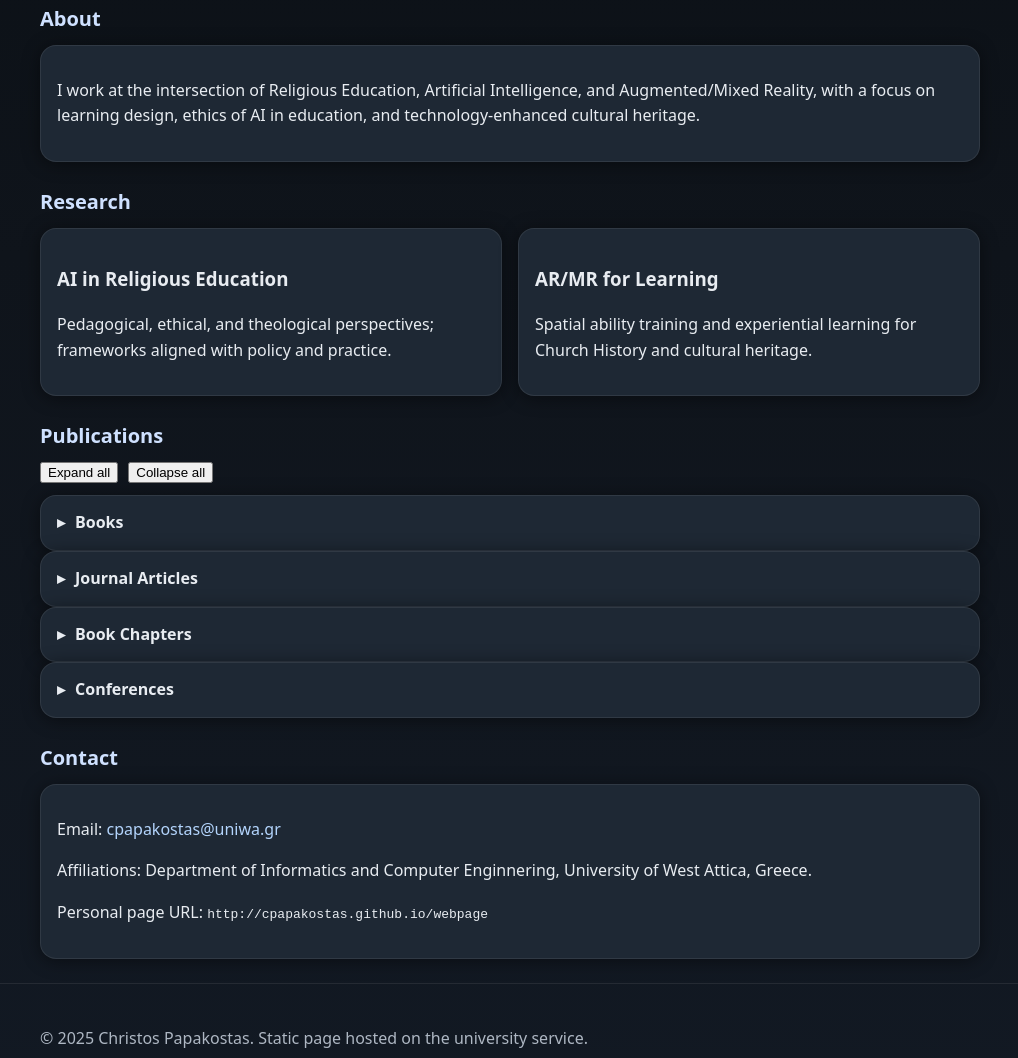
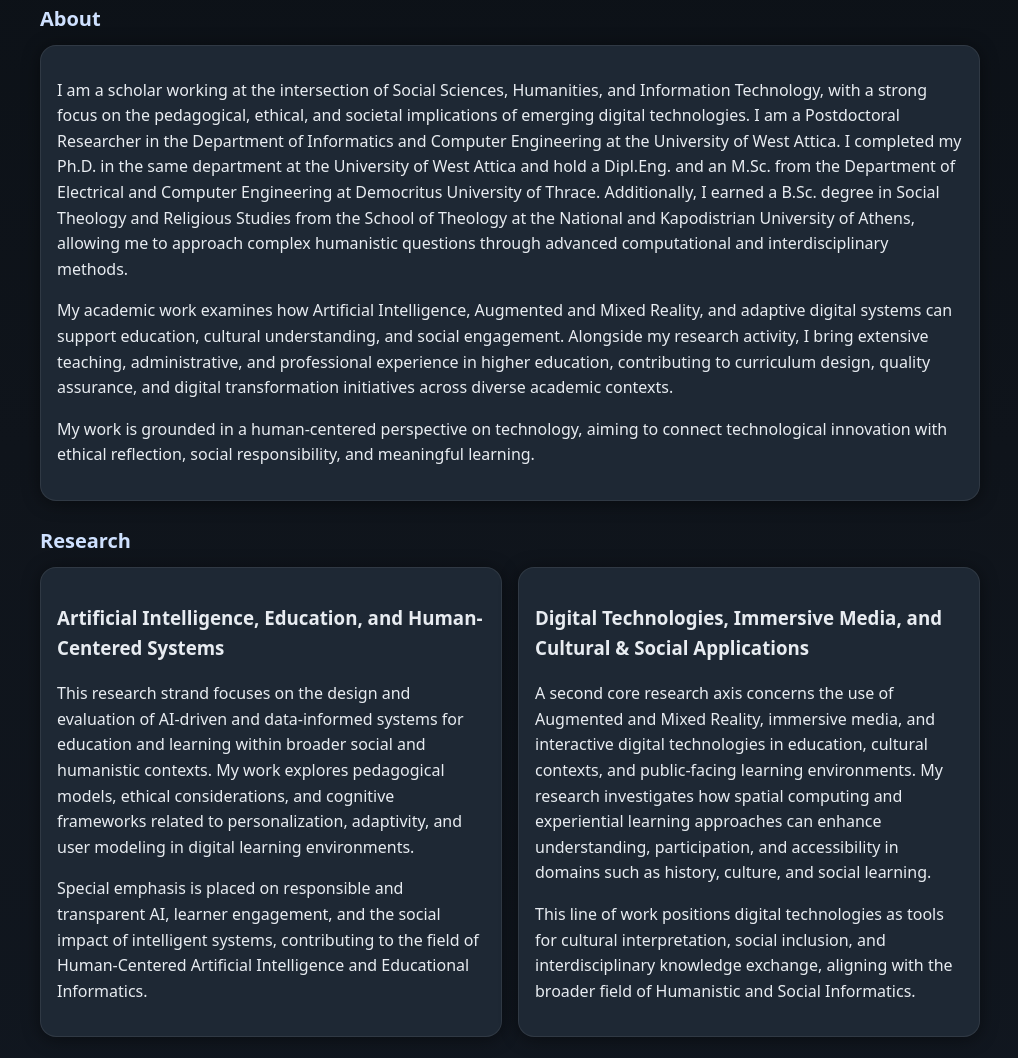
Before and after one commit to cpapakostas/webpage, a plain HTML site: page index.html in a window 1280 px wide. Shown: the part 104-1162 px from the top of the page, without its empty margins (130-1148 px from the left). Drawn offline with Linux system fonts and the light colour scheme.

Commit message:
Update index.html

```diff
--- a/index.html
+++ b/index.html
@@ -125,8 +125,14 @@
       <h2>About</h2>
       <div class="card">
         <p>
-          I work at the intersection of Religious Education, Artificial Intelligence, and Augmented/Mixed Reality, with a focus on learning design,
-          ethics of AI in education, and technology‑enhanced cultural heritage.
+          I am a scholar working at the intersection of Social Sciences, Humanities, and Information Technology, with a strong focus on the pedagogical, ethical, and societal implications of emerging digital technologies. I
+          am a Postdoctoral Researcher in the Department of Informatics and Computer Engineering at the University of West Attica. I completed my Ph.D. in the same department at the University of West Attica and hold a Dipl.Eng. and an M.Sc. from the Department of Electrical and Computer Engineering at Democritus University of Thrace.
+          Additionally, I earned a B.Sc. degree in Social Theology and Religious Studies from the School of Theology at the National and Kapodistrian University of Athens, allowing me to approach complex humanistic questions through advanced computational and interdisciplinary methods.</p>
+
+<p>My academic work examines how Artificial Intelligence, Augmented and Mixed Reality, and adaptive digital systems can support education, cultural understanding, and social engagement. Alongside my research activity, I bring extensive teaching, administrative, and professional experience in higher education, contributing to curriculum design, quality assurance, and digital transformation initiatives across diverse academic contexts.
+</p>
+<p>My work is grounded in a human-centered perspective on technology, aiming to connect technological innovation with ethical reflection, social responsibility, and meaningful learning.
+  </p>
         </p>
       </div>
     </section>
@@ -136,12 +142,16 @@
       <h2>Research</h2>
       <div class="grid">
         <article class="card">
-          <h3>AI in Religious Education</h3>
-          <p>Pedagogical, ethical, and theological perspectives; frameworks aligned with policy and practice.</p>
+          <h3>Artificial Intelligence, Education, and Human-Centered Systems</h3>
+          <p>This research strand focuses on the design and evaluation of AI-driven and data-informed systems for education and learning within broader social and humanistic contexts. My work explores pedagogical models, ethical considerations, and cognitive frameworks related to personalization, adaptivity, and user modeling in digital learning environments.
+          </p><p>
+Special emphasis is placed on responsible and transparent AI, learner engagement, and the social impact of intelligent systems, contributing to the field of Human-Centered Artificial Intelligence and Educational Informatics.
+          </p>
         </article>
         <article class="card">
-          <h3>AR/MR for Learning</h3>
-          <p>Spatial ability training and experiential learning for Church History and cultural heritage.</p>
+          <h3>Digital Technologies, Immersive Media, and Cultural & Social Applications</h3>
+          <p>A second core research axis concerns the use of Augmented and Mixed Reality, immersive media, and interactive digital technologies in education, cultural contexts, and public-facing learning environments. My research investigates how spatial computing and experiential learning approaches can enhance understanding, participation, and accessibility in domains such as history, culture, and social learning.</p>
+       <p>This line of work positions digital technologies as tools for cultural interpretation, social inclusion, and interdisciplinary knowledge exchange, aligning with the broader field of Humanistic and Social Informatics.</p>
         </article>
       </div>
     </section>
```
